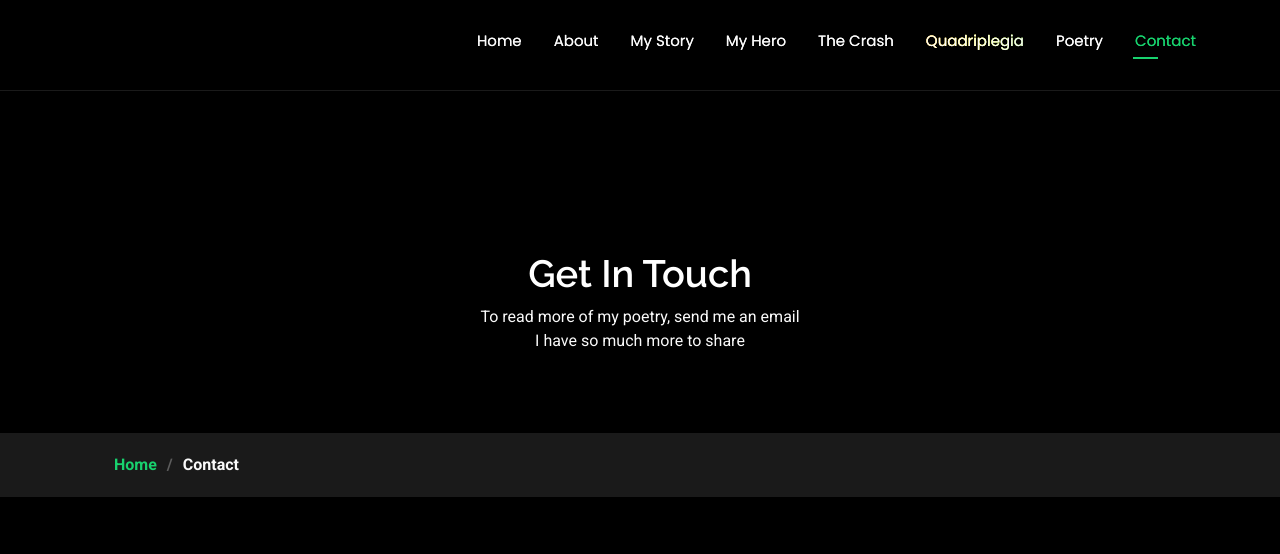
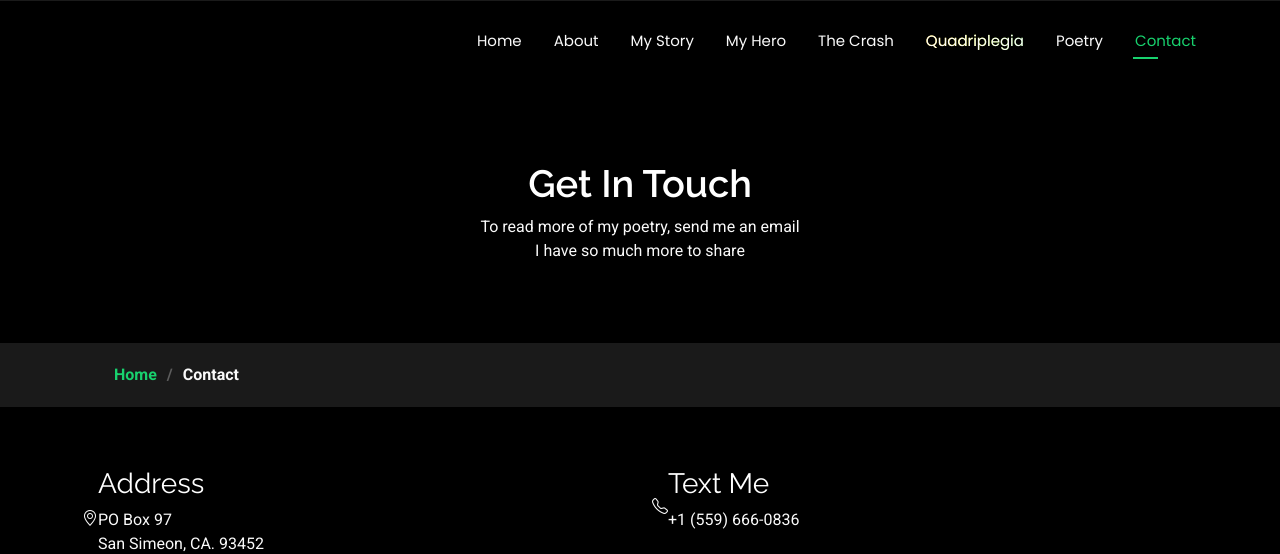
Before and after one commit to Shena-ellis/shena-poetry-site, a plain HTML site: page contact.html in a window 1280 px wide. Shown: the top 554 px of the page. Drawn offline with Linux system fonts and the light colour scheme.

Commit message:
menu update contact page

```diff
--- a/contact.html
+++ b/contact.html
@@ -34,61 +34,17 @@
     <!-- Main CSS File -->
     <link href="assets/css/main.css" rel="stylesheet" />
 
-    <!-- Page-scoped helpers -->
+    <!-- OPTIONAL: only keep this if you have NOT moved offset-for-header into main.css yet -->
+    <!--
     <style>
-      /* Push content below the fixed header */
-      .offset-for-header {
-        padding-top: 90px;
-      }
-
-      /* Rainbow link class (keep this if you want it local to the page) */
-      .rainbow-text {
-        font-weight: bold;
-        text-decoration: none;
-        background: linear-gradient(90deg, red, orange, yellow, green, blue, indigo, violet);
-        -webkit-background-clip: text;
-        background-clip: text;
-        color: transparent;
-        background-size: 400% 400%;
-        animation: rainbowShift 8s ease infinite;
-        display: inline-block;
-      }
-      @keyframes rainbowShift {
-        0% { background-position: 0% 50%; }
-        50% { background-position: 100% 50%; }
-        100% { background-position: 0% 50%; }
-      }
+      .offset-for-header { padding-top: 90px; }
+      @media (max-width: 1199px) { .offset-for-header { padding-top: 76px; } }
     </style>
+    -->
   </head>
 
   <body class="contact-page">
-    <header id="header" class="header d-flex align-items-center fixed-top">
-  <div
-    class="container-fluid container-xl position-relative d-flex align-items-center justify-content-between"
-  >
-    <a href="index.html" class="logo d-flex align-items-center"></a>
-
-    <nav id="navmenu" class="navmenu">
-      <ul>
-        <li><a href="index.html">Home</a></li>
-        <li><a href="about.html">About</a></li>
-        <li><a href="my_story.html">My Story</a></li>
-        <li><a href="my_hero.html">My Hero</a></li>
-        <li><a href="the_crash.html">The Crash</a></li>
-
-        <li>
-          <a href="quadriplegia.html" class="rainbow-text">Quadriplegia</a>
-        </li>
-
-        <li><a href="poetry.html">Poetry</a></li>
-        <li><a class="active" href="contact.html">Contact</a></li>
-      </ul>
-
-      <i class="mobile-nav-toggle d-xl-none bi bi-list" aria-label="Toggle menu"></i>
-    </nav>
-  </div>
-</header>
-    <!-- Header (COPY from Services page) -->
+    <!-- Header / Nav -->
     <header id="header" class="header d-flex align-items-center fixed-top">
       <div
         class="container-fluid container-xl position-relative d-flex align-items-center justify-content-between"
@@ -210,6 +166,7 @@
             <input type="hidden" name="subject" value="New message from your website" />
             <input type="hidden" name="from_name" value="Website Contact Form" />
 
+            <!-- Honeypot -->
             <input type="checkbox" name="botcheck" class="d-none" tabindex="-1" autocomplete="off" />
 
             <div class="row gy-4">
@@ -225,18 +182,42 @@
 
               <div class="col-md-12">
                 <label for="user_subject" class="form-label visually-hidden">Subject</label>
-                <input id="user_subject" type="text" name="user_subject" class="form-control" placeholder="Subject" required />
+                <input
+                  id="user_subject"
+                  type="text"
+                  name="user_subject"
+                  class="form-control"
+                  placeholder="Subject"
+                  required
+                />
               </div>
 
               <div class="col-md-12">
                 <label for="message" class="form-label visually-hidden">Message</label>
-                <textarea id="message" class="form-control" name="message" rows="6" placeholder="Message" required></textarea>
+                <textarea
+                  id="message"
+                  class="form-control"
+                  name="message"
+                  rows="6"
+                  placeholder="Message"
+                  required
+                ></textarea>
               </div>
 
               <div class="col-md-12 text-center">
                 <div class="loading" style="display: none">Loading</div>
-                <div class="error-message alert alert-danger py-2 px-3" role="alert" style="display: none"></div>
-                <div class="sent-message alert alert-success py-2 px-3" role="status" style="display: none">
+
+                <div
+                  class="error-message alert alert-danger py-2 px-3"
+                  role="alert"
+                  style="display: none"
+                ></div>
+
+                <div
+                  class="sent-message alert alert-success py-2 px-3"
+                  role="status"
+                  style="display: none"
+                >
                   Your message has been sent. Thank you!
                 </div>
 
@@ -246,6 +227,7 @@
               </div>
             </div>
           </form>
+          <!-- End Contact Form -->
         </div>
       </section>
     </main>
@@ -254,9 +236,14 @@
     <footer id="footer" class="footer dark-background">
       <div class="container">
         <h3 class="sitename">Social Media</h3>
+
         <div class="social-links d-flex justify-content-center">
-          <a href="https://www.facebook.com/shena.ellis" target="_blank" rel="noopener"><i class="bi bi-facebook"></i></a>
-          <a href="https://www.instagram.com/mermangel_maghillicuddie" target="_blank" rel="noopener"><i class="bi bi-instagram"></i></a>
+          <a href="https://www.facebook.com/shena.ellis" target="_blank" rel="noopener">
+            <i class="bi bi-facebook"></i>
+          </a>
+          <a href="https://www.instagram.com/mermangel_maghillicuddie" target="_blank" rel="noopener">
+            <i class="bi bi-instagram"></i>
+          </a>
         </div>
 
         <div class="container">
@@ -269,9 +256,7 @@
           <div class="footer-links">
             <a
               href="sitemap.html"
-              style="color: limegreen; font-weight: 600; text-decoration: none"
-              onmouseover="this.style.color='#32cd32'; this.style.textDecoration='underline';"
-              onmouseout="this.style.color='limegreen'; this.style.textDecoration='none';"
+              class="sitemap-link"
             >
               Site Map
             </a>
@@ -285,7 +270,12 @@
     </footer>
 
     <!-- Scroll Top -->
-    <a href="#" id="scroll-top" class="scroll-top d-flex align-items-center justify-content-center" aria-label="Scroll to top">
+    <a
+      href="#"
+      id="scroll-top"
+      class="scroll-top d-flex align-items-center justify-content-center"
+      aria-label="Scroll to top"
+    >
       <i class="bi bi-arrow-up-short"></i>
     </a>
 
@@ -337,7 +327,10 @@
               show(sent);
               form.reset();
             } else {
-              error.textContent = data && data.message ? data.message : "Submission failed. Please try again.";
+              error.textContent =
+                data && data.message
+                  ? data.message
+                  : "Submission failed. Please try again.";
               show(error);
             }
           } catch (err) {
```
